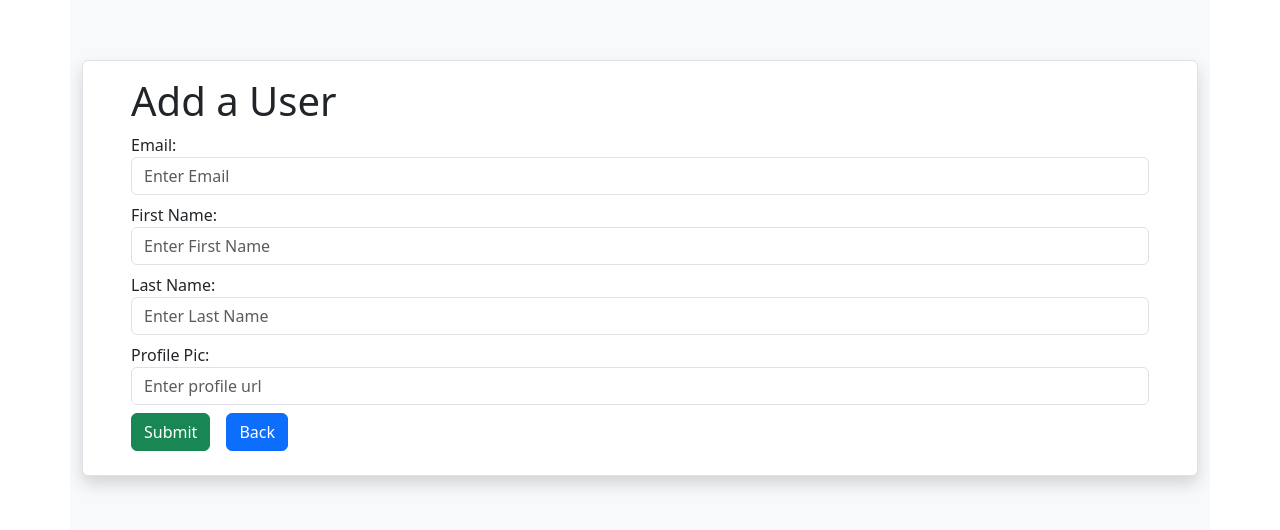
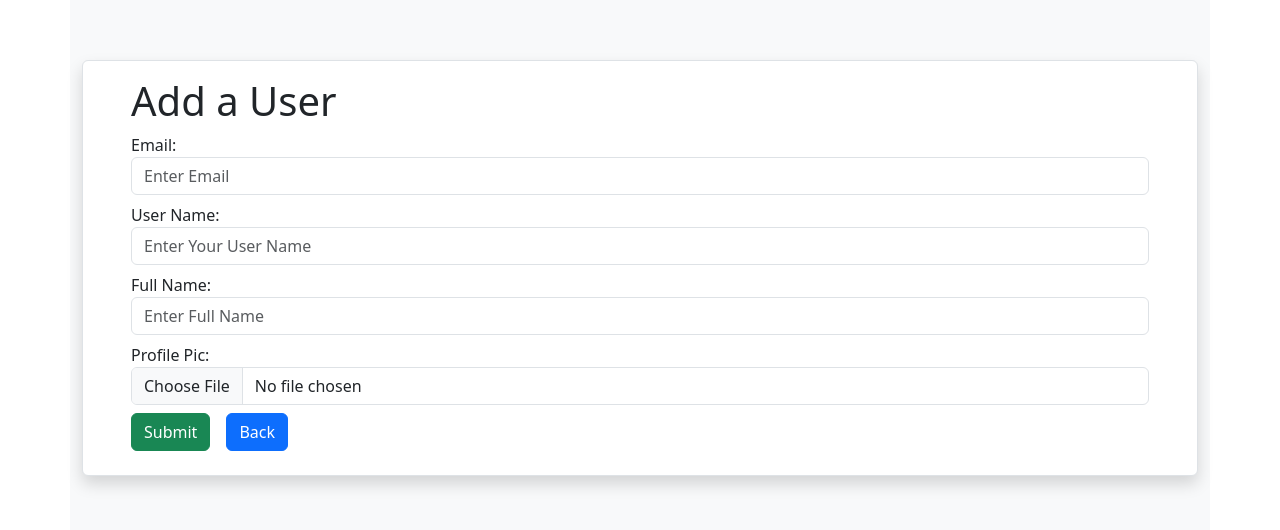
Before and after one commit to Regalcoder/pet-project, a React (Create React App) app: page /create in a window 1280 px wide. Shown: the part 132-662 px from the top of the page. Built offline with nearby package versions, Linux system fonts and the light colour scheme.

Commit message:
image upload changes done

```diff
--- a/src/Create.jsx
+++ b/src/Create.jsx
@@ -3,55 +3,88 @@ import { useState } from "react";
 import axios from "axios";
 
 const Create = () => {
-    const [values, setValues] = useState({ // we use this to dynamically set values variable to an object with the listed items
-        email: '',
-        first_name: '',
-        last_name: '',
-        avatar: '',
-    })
+  const [values, setValues] = useState({
+    // we use this to dynamically set values variable to an object with the listed items
+    email: "",
+    name: "",
+    avatar: "",
+    id: "",
+  });
 
   const navigate = useNavigate();
 
-    const handleSubmit = (event) => { // takes an event argument cos its working with an event listener
+  const handleSubmit = (event) => {
+    // takes an event argument cos its working with an event listener
     event.preventDefault(); // prevents the default submit action
-        axios.post('https://reqres.in/api/users', values) // posts the user entries stored in values object array in the server location represented by the url
-        .then(res=> {
-            console.log('Response created in server...', res)
-            navigate('/') //navigates the page to home page after post has been done without errors
+    axios
+      .post("https://users-6h7j.onrender.com/user", values) // posts the user entries stored in values object array in the server location represented by the url
+      .then((res) => {
+        console.log("Response created in server...", res);
+        navigate("/"); //navigates the page to home page after post has been done without errors
       })
-        .catch(err => console.log(err))
-    }
+      .catch((err) => console.log(err));
+  };
   return (
     <div className="container d-flex w-100 vh-100 justify-content-center align-items-center bg-light">
       <div className="container border bg-white shadow px-5 pt-3 rounded">
         <h1>Add a User</h1>
-                <form  onSubmit={handleSubmit}>
+        <form onSubmit={handleSubmit}>
           <div className="mb-2">
             <label htmlFor="email">Email:</label>
-                        <input type="email" name="email" className="form-control" placeholder="Enter Email" required
-                        onChange={e=> setValues({...values, email: e.target.value})}/> {/*we use an onchange listener to check for changes in input then target the entries using e.target.value. the e is for event and tells the browser its listening for an event */}
-                    </div>  {/*... is a spread operator method that copies all the item in a given variable and sets it to a new one which in this case is setValues. this way value variable takes on any user entry as its new value */}
+            <input
+              type="email"
+              name="email"
+              className="form-control"
+              placeholder="Enter Email"
+              required
+              onChange={(e) => setValues({ ...values, email: e.target.value })}
+            />
+            {/*we use an onchange listener to check for changes in input then target the entries using e.target.value. the e is for event and tells the browser its listening for an event */}
+          </div>
+          {/*... is a spread operator method that copies all the item in a given variable and sets it to a new one which in this case is setValues. this way value variable takes on any user entry as its new value */}
           <div className="mb-2">
-                        <label htmlFor="first_name">First Name:</label>
-                        <input type="text" name="first_name" className="form-control" placeholder="Enter First Name" required
-                        onChange={e=> setValues({...values, first_name: e.target.value})}/> {/*the event.target.value targets the entry here and saves it to first name in values*/}
+            <label htmlFor="user_name">User Name:</label>
+            <input
+              type="text"
+              name="user_name"
+              className="form-control"
+              placeholder="Enter Your User Name"
+              required
+              onChange={(e) => setValues({ ...values, id: e.target.value })}
+            />
+            {/*the event.target.value targets the entry here and saves it to first name in values*/}
           </div>
           <div className="mb-2">
-                        <label htmlFor="last-name">Last Name:</label>
-                        <input type="text" name="last_name" className="form-control" placeholder="Enter Last Name" required
-                        onChange={e=> setValues({...values, last_name: e.target.value})}/> {/*the event.target.value targets the entry here and saves it to lastname name in values*/}
+            <label htmlFor="name">Full Name:</label>
+            <input
+              type="text"
+              name="name"
+              className="form-control"
+              placeholder="Enter Full Name"
+              required
+              onChange={(e) => setValues({ ...values, name: e.target.value })}
+            />{" "}
+            {/*the event.target.value targets the entry here and saves it to lastname name in values*/}
           </div>
           <div className="mb-2">
             <label htmlFor="avatar">Profile Pic:</label>
-                        <input type="url" name="avatar" className="form-control" placeholder="Enter profile url"
-                        onChange={e=> setValues({...values, avatar: e.target.value})}/>
+            <input
+              type="file"
+              name="file"
+              className="form-control"
+              onChange={(e) =>
+                setValues({ avatar: URL.createObjectURL(e.target.files[0]) })
+              }
+            />
           </div>
           <button className="btn btn-success mb-4">Submit</button>
-                    <Link to='/' className='btn btn-primary ms-3 mb-4'>Back</Link>
+          <Link to="/" className="btn btn-primary ms-3 mb-4">
+            Back
+          </Link>
         </form>
       </div>
     </div>
   );
-}
+};
 
 export default Create;
--- a/src/Home.jsx
+++ b/src/Home.jsx
@@ -4,11 +4,11 @@ import "../src/home.css";
 import { Link, useNavigate } from "react-router-dom";
 
 const Home = () => {
-    const usenavigate = useNavigate();
-  useEffect(()=>{
-    let username = sessionStorage.getItem('username')
-    if(username==='' || username ===null){
-        usenavigate('/login')
+  const usenavigate = useNavigate();
+  useEffect(() => {
+    let username = sessionStorage.getItem("username");
+    if (username === "" || username === null) {
+      usenavigate("/login");
     }
   }, [usenavigate]);
   const [data, setData] = useState([]); //we declare a variable data and assign it a state of array then use the setData to assign new valuews to data array
@@ -30,7 +30,7 @@ const Home = () => {
         .delete("https://users-6h7j.onrender.com/user/" + id)
         .then((res) => {
           console.log("entry deleted...", res);
-           window.location.reload(false);
+          window.location.reload(false);
         })
         .catch((err) => console.log(err));
     }
@@ -40,24 +40,26 @@ const Home = () => {
     <>
       <div className="header">
         <Link to={"/"}>Home</Link>
-        <Link style={{float: 'right'}} to={"/login"}>Logout</Link>
+        <Link style={{ float: "right" }} to={"/login"}>
+          Logout
+        </Link>
       </div>
       <div className="d-flex flex-column w-100 justify-content-center align-items-center bg-light vh-50">
         <h1>List of Users</h1>
         <div className="table-responsive w-100 rounded bg-white border shadow p-4">
           <div className="d-flex justify-content-end mb-3">
-            <Link to="/create" className="btn btn-success">
+            {/* <Link to="/create" className="btn btn-success">
               Add +
-            </Link>
+            </Link> */}
           </div>
           <table className="table table-striped">
             <thead>
               <tr>
-                <th scope="col">ID</th>
+                <th scope="col">User Name</th>
                 <th scope="col">Email</th>
-                <th scope="col">FIRST-Name</th>
-                <th scope="col">LAST-Name</th>
-                <th scope="col">AVATAR</th>
+                <th scope="col">Full Name</th>
+
+                <th scope="col">Profile Pic</th>
                 <th scope="col">ACTION</th>
               </tr>
             </thead>
@@ -72,12 +74,14 @@ const Home = () => {
                     {" "}
                     {/*the i is assigned to a variable key in the table row telling the map method that each row will be filled with items and their ids*/}
                     <td>{d.id}</td>
+                    <td>{d.email}</td>
                     <td>{d.name}</td>
-                    <td>{d.email}</td>
-                    <td>{d.phone}</td>
-                    <td>{d.country}</td>
                     <td>
-                      <img src={d.avatar} width='120px' alt="User Profile Pic" />
+                      <img
+                        src={d.avatar}
+                        width="120px"
+                        alt="User Profile Pic"
+                      />
                     </td>
                     <td>
                       <Link
--- a/src/Update.jsx
+++ b/src/Update.jsx
@@ -1,34 +1,34 @@
 import { Link } from "react-router-dom";
 import axios from "axios";
-import { useState,useEffect } from "react";
+import { useState, useEffect } from "react";
 import { useParams } from "react-router-dom";
 import { useNavigate } from "react-router-dom";
 
-
 const Update = () => {
-
   //since this is an update method we'd need to first get a particular response a user selects by clicking
   //and then make changes to the entries and submit. so this is a read and create method in one
   // since the update method needs a unique id to be able to target a particular server value we reuse read http method to get the particular item we need
 
-
-    const [values, setValues] = useState({ // we use this to dynamically set values variable to an object with the listed items
-        email: '',
-        first_name: '',
-        last_name: '',
-        avatar: '',
-    })
+  const [values, setValues] = useState({
+    // we use this to dynamically set values variable to an object with the listed items
+    email: "",
+    name: "",
+    avatar: "",
+    id: "",
+  });
 
   // this gets the item we want to update using its unique id and its url
-    const {id} = useParams();   //this hook helps us target the id of the item we are trying to read
-    useEffect(()=>{
-        axios.get('https://users-6h7j.onrender.com/user/' +id) // the id tells the server api that we need the entry with the particular id that the param hook extracts
-        .then(res => {    // we use this to handle the api call response
+  const { id } = useParams(); //this hook helps us target the id of the item we are trying to read
+  useEffect(() => {
+    axios
+      .get("https://users-6h7j.onrender.com/user/" + id) // the id tells the server api that we need the entry with the particular id that the param hook extracts
+      .then((res) => {
+        // we use this to handle the api call response
         console.log("Data ready for update:::", res);
-            setValues(res.data) // we update the value of data with the api response
+        setValues(res.data); // we recieve the data that we want the user to update and set it to values
       })
-        .catch((err) =>console.log(err))
-    }, [id])
+      .catch((err) => console.log(err));
+  }, [id]);
 
   //this handles the update function by triggering the onclick event and then
   //catching the user enteries and setting them to setvalue hook after which the handle function
@@ -36,16 +36,16 @@ const Update = () => {
   //with the url location
   const handleUpdate = (event) => {
     event.preventDefault();
-        axios.put('https://users-6h7j.onrender.com/user/'+id, values) // posts the user entries stored in values object array in the server location represented by the url and id. the id ensures that the new entery is stored as a replacement
-        .then(res=> {
-            console.log('Response updated...', res)
-            navigate('/') //navigates the page to home page after post has been done without errors
+    axios
+      .put("https://users-6h7j.onrender.com/user/" + id, values) // posts the user entries stored in values object array in the server location represented by the url and id. the id ensures that the new entery is stored as a replacement
+      .then((res) => {
+        console.log("Response updated...", res);
+        navigate("/"); //navigates the page to home page after post has been done without errors
       })
-        .catch(err => console.log(err))
-    }
+      .catch((err) => console.log(err));
+  };
 
-    const navigate = useNavigate()
-
+  const navigate = useNavigate();
 
   return (
     <div className="d-flex w-100 vh-100 justify-content-center align-items-center bg-light">
@@ -53,36 +53,66 @@ const Update = () => {
         <h1>Update User</h1>
         <form onSubmit={handleUpdate}>
           <div className="mb-2">
-                        <label htmlFor="last-name">Profile Pic Url:</label>
-                        <input type="text" name="last_name" className="form-control" placeholder="Enter Last Name" required
-                        value={values.last_name} onChange={e=> setValues({...values, last_name: e.target.value})}/> {/*the event.target.value targets the entry here and saves it to lastname name in values*/}
+            <label htmlFor="avatar">Profile Pic:</label>
+            <input
+              type="file"
+              name="file"
+              className="form-control"
+              onChange={(e) =>
+                setValues({ avatar: URL.createObjectURL(e.target.files[0]) })
+              }
+            />
+          </div>
+          <div className="mb-2">
+            <label htmlFor="user_name">User Name</label>
+            <input
+              type="text"
+              name="user_name"
+              className="form-control"
+              placeholder="Enter Your Full Name"
+              required
+              value={values.id} // this will display the name varialble from the get request on the input field for update
+              onChange={(e) =>
+                setValues({ ...values, id: e.target.value })
+              } //the ...values spread operator copies the recived value from the get request and dsipalys on the input
+            />
+            {/*the event.target.value targets the entry here and saves it to lastname name in values*/}
+          </div>
+          <div className="mb-2">
+            <label htmlFor="last-name">Full Name</label>
+            <input
+              type="text"
+              name="name"
+              className="form-control"
+              placeholder="Enter Your Full Name"
+              required
+              value={values.name} // this will display the name varialble from the get request on the input field for update
+              onChange={(e) => setValues({ ...values, name: e.target.value })} //the ...values spread operator copies the recived value from the get request and dsipalys on the input
+            />
+            {/*the event.target.value targets the entry here and saves it to lastname name in values*/}
           </div>
           <div className="mb-2">
             <label htmlFor="email">Email:</label>
-                        <input type="email" name="email" className="form-control" placeholder="Enter Email" required
-                        value={values.email} onChange={e=> setValues({...values, email: e.target.value})}/> {/*the value objects supplies the server response to the input fields */}
-                    </div>
-                    <div className="mb-2">
-                        <label htmlFor="first_name">First Name:</label>
-                        <input type="text" name="first_name" className="form-control" placeholder="Enter First Name" required
-                        value={values.first_name} onChange={e=> setValues({...values, first_name: e.target.value})}/>
-                    </div>
-                    <div className="mb-2">
-                        <label htmlFor="last-name">Last Name:</label>
-                        <input type="text" name="last_name" className="form-control" placeholder="Enter Last Name" required
-                        value={values.last_name} onChange={e=> setValues({...values, last_name: e.target.value})}/> {/*the event.target.value targets the entry here and saves it to lastname name in values*/}
-                    </div>
-                    <div className="mb-2">
-                        <label htmlFor="avatar">Profile Pic:</label>
-                        <input type="url" name="avatar" className="form-control" placeholder="Enter profile url"
-                        value={values.avatar} onChange={e=> setValues({...values, avatar: e.target.value})}/>
+            <input
+              type="email"
+              name="email"
+              className="form-control"
+              placeholder="Enter Email"
+              required
+              value={values.email}
+              onChange={(e) => setValues({ ...values, email: e.target.value })} //the email: e.target.value sets to input field to expect a value from the user and save it in a key pair format
+            />
+            {/*the format above is set in this manner cos of the way the value is set in the use state hook above.*/}
+            {/*the value objects supplies the server response to the input fields */}
           </div>
           <button className="btn btn-success mb-4">Update</button>
-                    <Link to='/' className='btn btn-primary ms-3 mb-4'>Back</Link>
+          <Link to="/" className="btn btn-primary ms-3 mb-4">
+            Back
+          </Link>
         </form>
       </div>
     </div>
   );
-}
+};
 
 export default Update;
```
Lines whose indentation alone changed are shown as unchanged.
